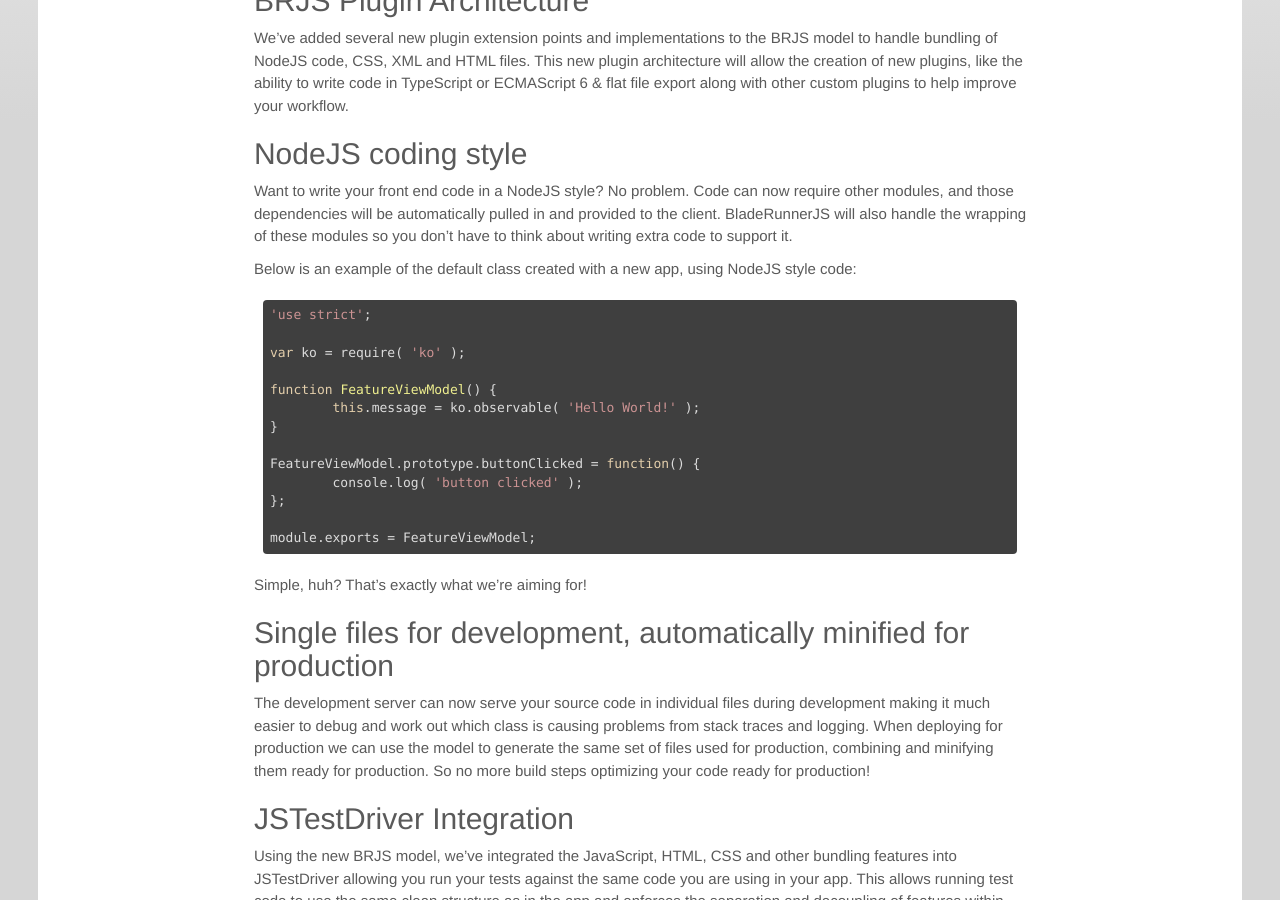
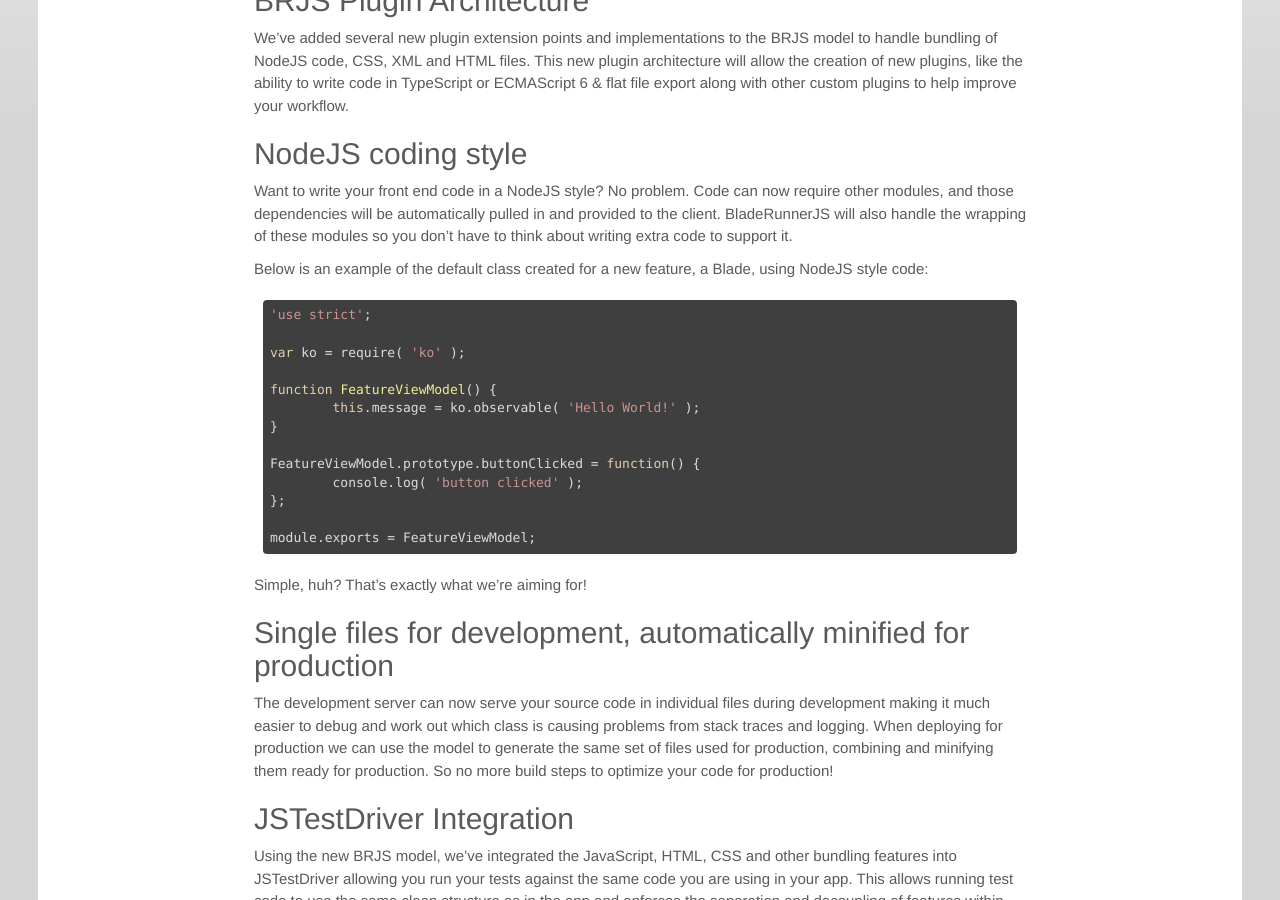
Before and after one commit to BladeRunnerJS/brjs-site, a Jekyll site: the page built from _posts/2014-03-06-0.4-released.md, in a window 1280 px wide and 900 px high, scrolled down 625 px. Built offline with Jekyll 4.4.1, drawn with Linux system fonts in a browser that asks for light colours; nearby versions of some CDN libraries; Markdown is read by kramdown in place of the engine named in the settings; comment, search, counter and statistics services are not loaded.

Commit message:
adding some minor tweaks following feedback

````diff
--- a/_posts/2014-03-06-0.4-released.md
+++ b/_posts/2014-03-06-0.4-released.md
@@ -27,7 +27,7 @@
 
 Want to write your front end code in a NodeJS style? No problem. Code can now require other modules, and those dependencies will be automatically pulled in and provided to the client. BladeRunnerJS will also handle the wrapping of these modules so you don’t have to think about writing extra code to support it.
 
-Below is an example of the default class created with a new app, using NodeJS style code:
+Below is an example of the default class created for a new feature, a Blade, using NodeJS style code:
 
 ```
 'use strict';
@@ -49,7 +49,7 @@
 
 ## Single files for development, automatically minified for production
 
-The development server can now serve your source code in individual files during development making it much easier to debug and work out which class is causing problems from stack traces and logging. When deploying for production we can use the model to generate the same set of files used for production, combining and minifying them ready for production. So no more build steps optimizing your code ready for production!
+The development server can now serve your source code in individual files during development making it much easier to debug and work out which class is causing problems from stack traces and logging. When deploying for production we can use the model to generate the same set of files used for production, combining and minifying them ready for production. So no more build steps to optimize your code for production!
 
 ## JSTestDriver Integration
 
````
